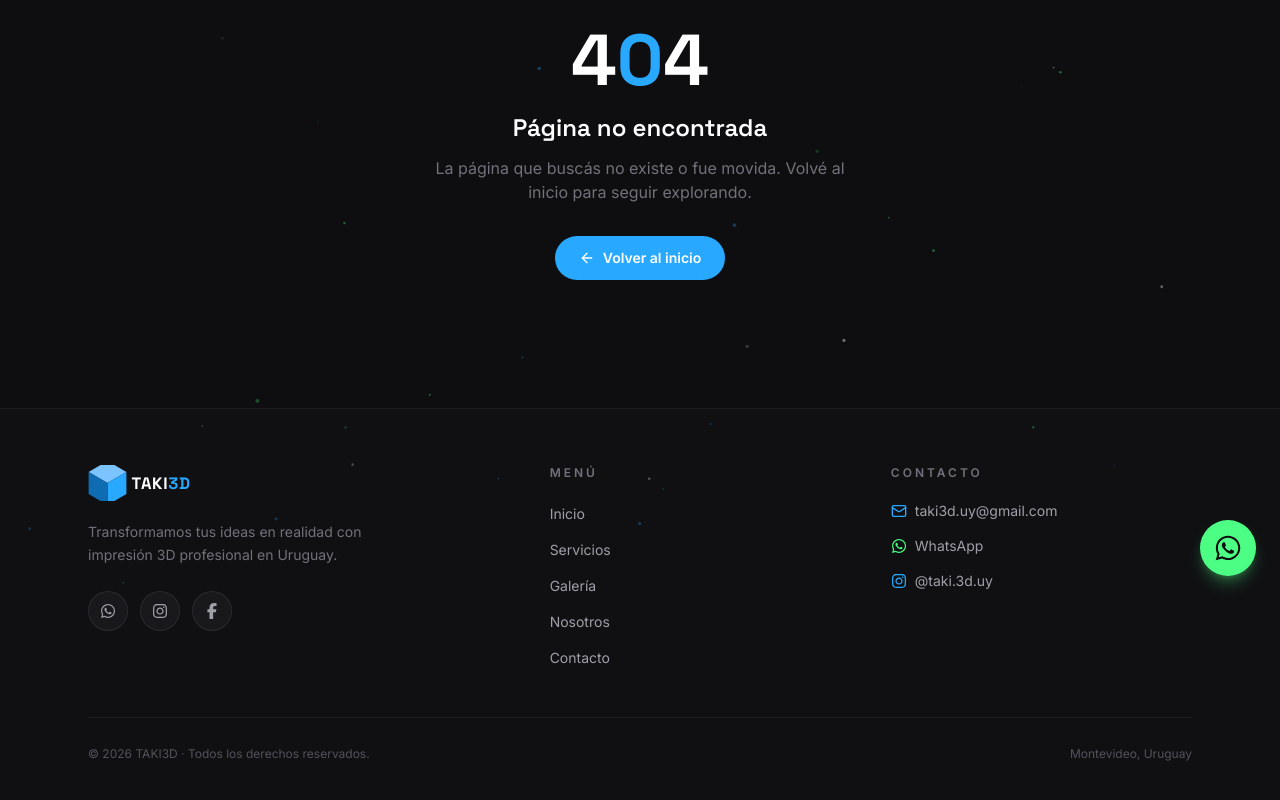
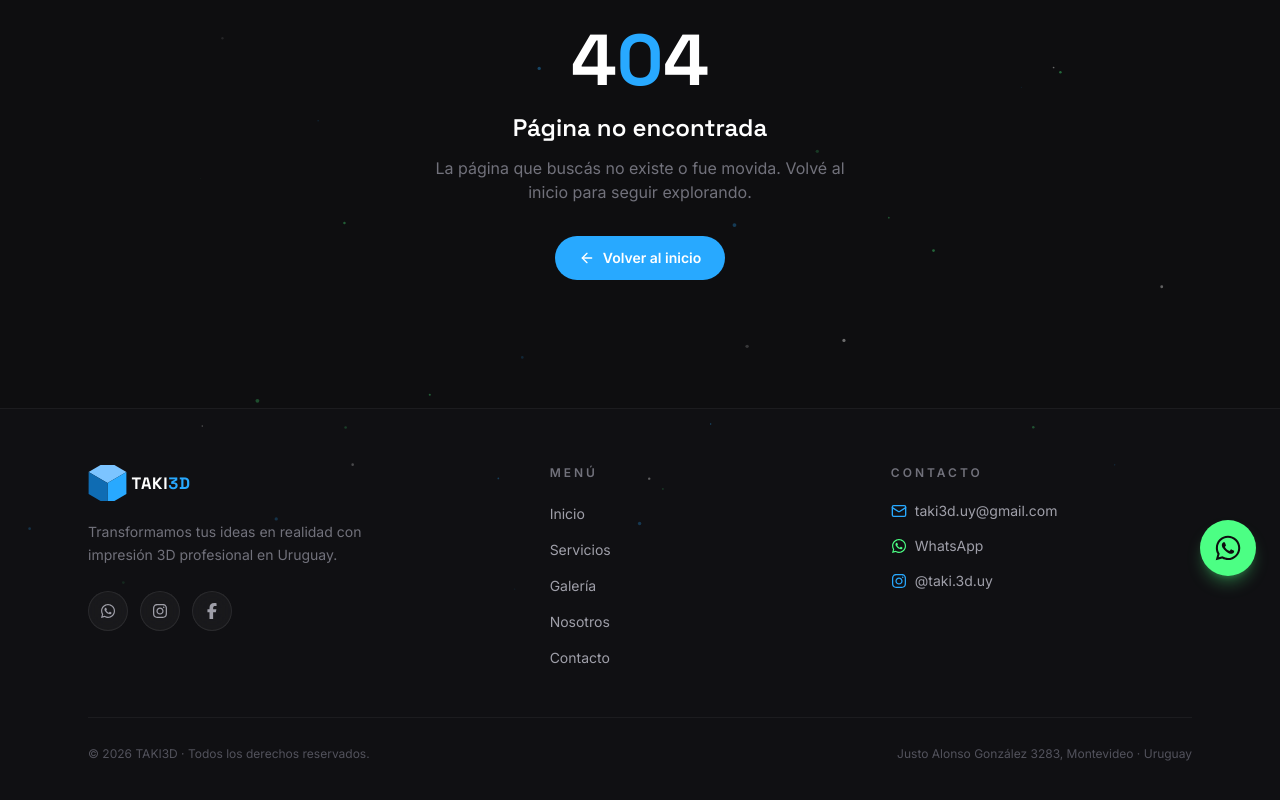
Before and after one commit to LigaOrientalok/taki3d, a React (Vite) app: page /404 in a window 1280 px wide. Shown: the part 200-1000 px from the top of the page. Built offline with nearby package versions, Linux system fonts and the light colour scheme.

Commit message:
Actualiza WhatsApp y dirección: Justo Alonso González 3283

```diff
--- a/src/components/Contact.tsx
+++ b/src/components/Contact.tsx
@@ -13,7 +13,7 @@ const contactInfo = [
   {
     icon: Phone,
     label: "WhatsApp",
-    value: "099 123 456",
+    value: "097 844 136",
     href: WHATSAPP_URL,
   },
   {
@@ -25,8 +25,8 @@ const contactInfo = [
   {
     icon: MapPin,
     label: "Ubicación",
-    value: "Montevideo, Uruguay",
-    href: "https://maps.google.com/?q=Montevideo,Uruguay",
+    value: "Justo Alonso González 3283, Montevideo",
+    href: "https://maps.google.com/?q=Justo+Alonso+Gonzalez+3283,+Montevideo,+Uruguay",
   },
 ];
 
@@ -78,7 +78,7 @@ export default function Contact() {
             <div className="overflow-hidden rounded-2xl border border-white/8">
               <iframe
                 title="Ubicación de TAKI3D en Montevideo"
-                src="https://maps.google.com/maps?q=Montevideo%2C%20Uruguay&t=&z=12&ie=UTF8&iwloc=&output=embed"
+                src="https://maps.google.com/maps?q=Justo%20Alonso%20Gonz%C3%A1lez%203283%2C%20Montevideo%2C%20Uruguay&t=&z=16&ie=UTF8&iwloc=&output=embed"
                 width="100%"
                 height="220"
                 style={{ border: 0 }}
--- a/src/components/Footer.tsx
+++ b/src/components/Footer.tsx
@@ -106,7 +106,7 @@ export default function Footer() {
           <p className="text-xs text-zinc-600">
             © {new Date().getFullYear()} TAKI3D · Todos los derechos reservados.
           </p>
-          <p className="text-xs text-zinc-600">Montevideo, Uruguay</p>
+          <p className="text-xs text-zinc-600">Justo Alonso González 3283, Montevideo · Uruguay</p>
         </div>
       </div>
     </footer>
--- a/src/lib/utils.ts
+++ b/src/lib/utils.ts
@@ -5,7 +5,7 @@ export function cn(...inputs: ClassValue[]) {
   return twMerge(clsx(inputs));
 }
 
-export const WHATSAPP_NUMBER = "59893123456";
+export const WHATSAPP_NUMBER = "59897844136";
 export const CONTACT_EMAIL = "taki3d.uy@gmail.com";
 export const INSTAGRAM_USER = "taki.3d.uy";
 export const INSTAGRAM_URL = `https://www.instagram.com/${INSTAGRAM_USER}`;
```
